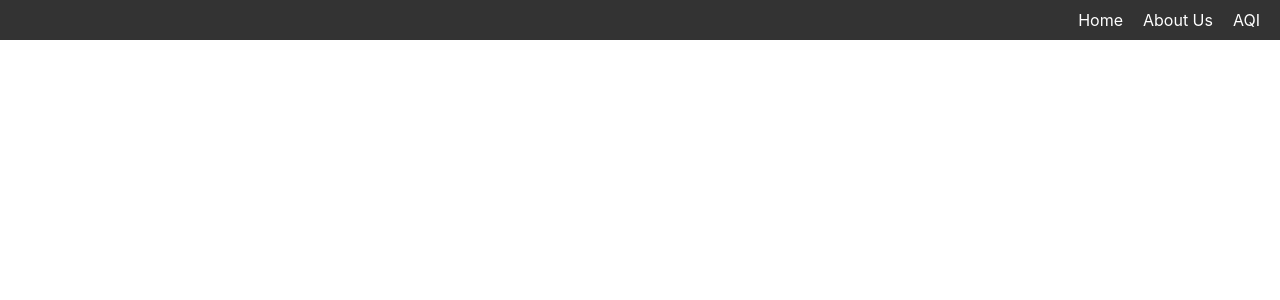
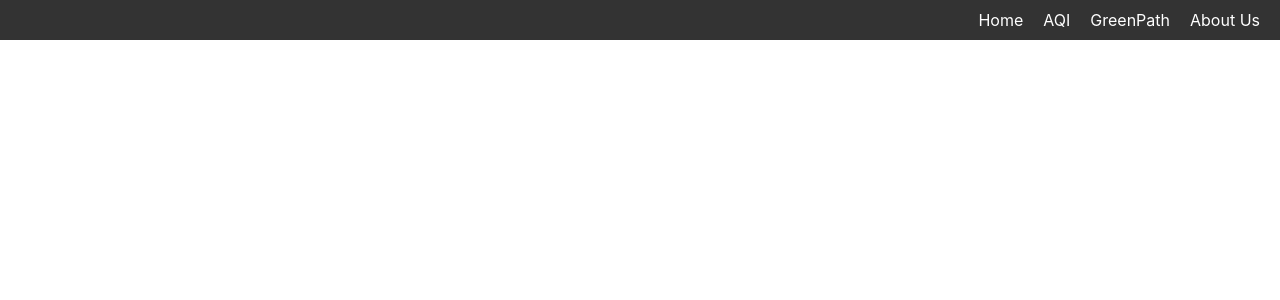
Before and after one commit to Akhilmujawar786/MP1, a React (Create React App) app in the folder frontend/: page / in a window 1280 px wide. Shown: the top 300 px of the page. Built offline with nearby package versions, Linux system fonts and the light colour scheme.

Commit message:
navbar modified

```diff
--- a/frontend/src/components/Navbar.js
+++ b/frontend/src/components/Navbar.js
@@ -12,11 +12,15 @@ const Navbar = () => {
           <Link to="/">Home</Link>
         </li>
         <li>
+          <Link to="/aqi">AQI</Link>
+        </li>
+        <li>
+          <Link to="/travel">GreenPath</Link>
+        </li>
+        <li>
           <Link to="/about">About Us</Link>
         </li>
-        <li>
-          <Link to="/aqi">AQI</Link>
-        </li>
+
       </ul>
       </div>
     </nav>
```
